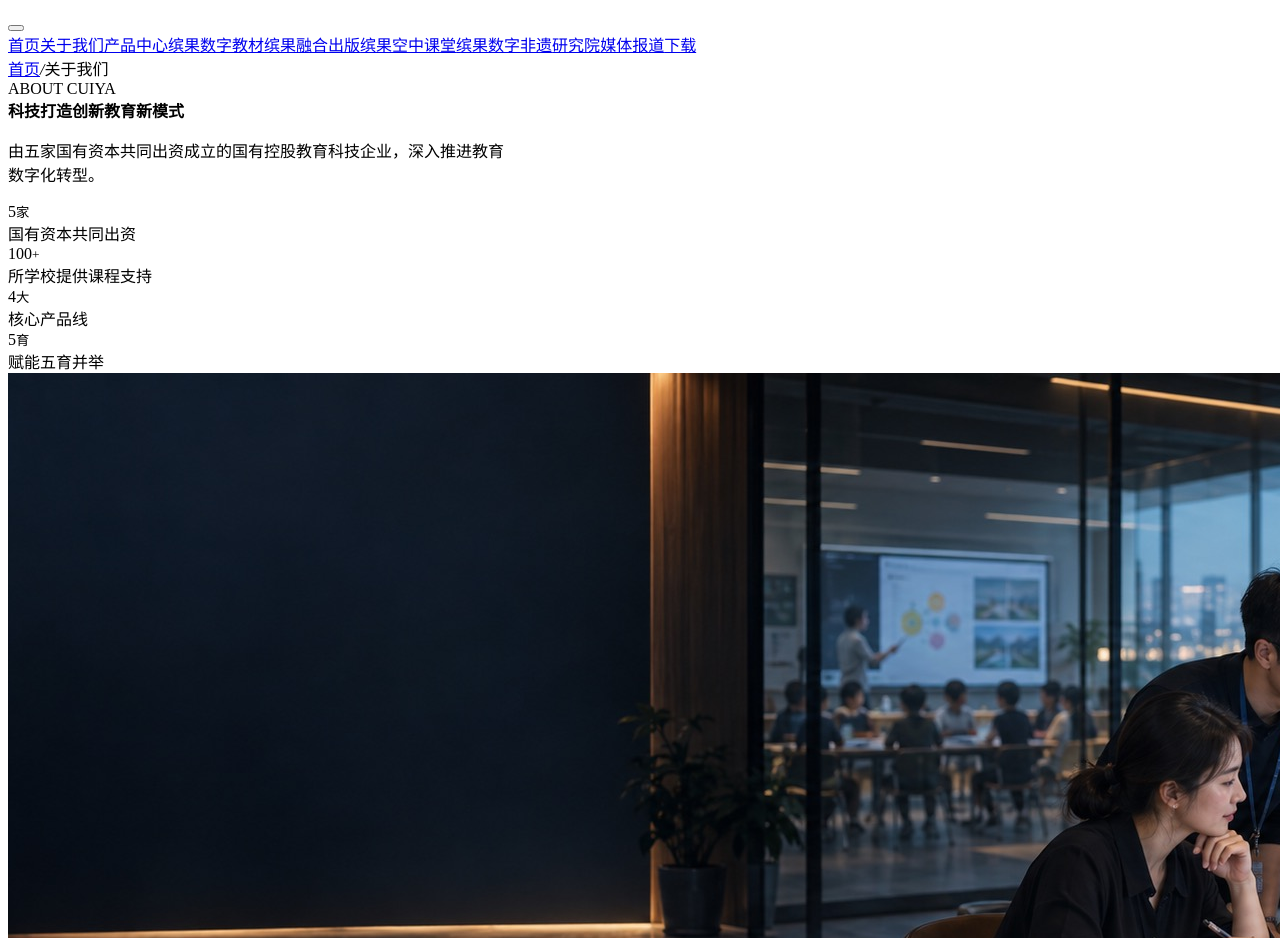
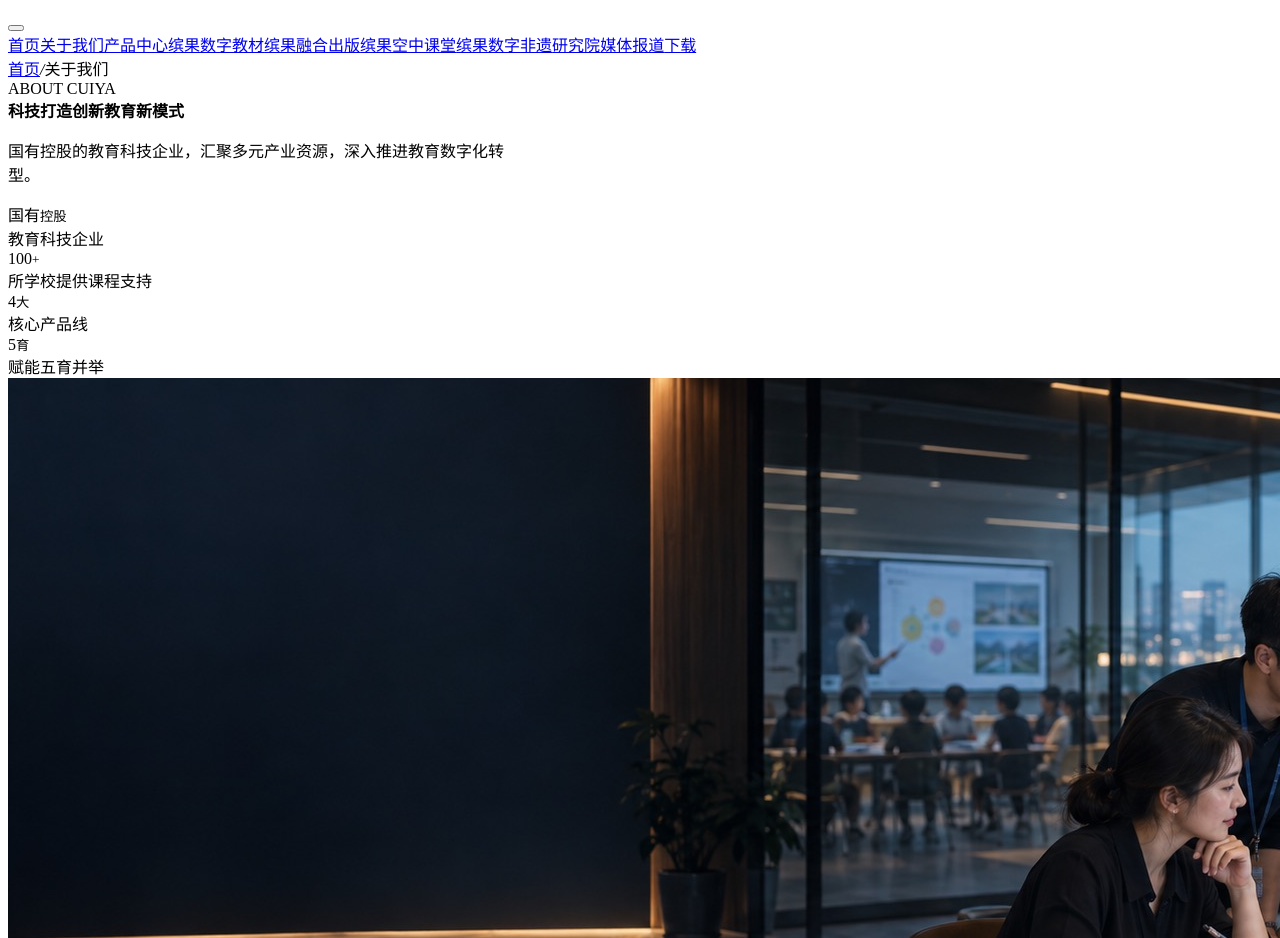
Before and after one commit to lichaotao-gif/cuiya-web, a website with bundled scripts: page about.html in a window 1280 px wide. Shown: the part 920-1858 px from the top of the page. Built offline with nearby package versions, Linux system fonts and the light colour scheme.

Commit message:
copy: simplify state-owned company positioning

```diff
--- a/about.html
+++ b/about.html
@@ -37,7 +37,7 @@
         科技打造<span class="text-grad">创新教育新模式</span>
       </h1>
       <p class="lede" data-reveal data-reveal-delay="120" style="max-width:62ch">
-        由五家国有资本共同出资成立的国有控股教育科技企业，深入推进教育数字化转型。
+        国有控股的教育科技企业，汇聚多元产业资源，深入推进教育数字化转型。
       </p>
     </div>
   </section>
@@ -47,8 +47,8 @@
     <div class="wrap">
       <div class="stats stats--pills" data-reveal>
         <div class="stat">
-          <div class="stat__val"><span class="num" data-count="5">0</span><small>家</small></div>
-          <div class="stat__label">国有资本共同出资</div>
+          <div class="stat__val"><span>国有</span><small>控股</small></div>
+          <div class="stat__label">教育科技企业</div>
         </div>
         <div class="stat">
           <div class="stat__val"><span class="num" data-count="100">0</span><small>+</small></div>
```
